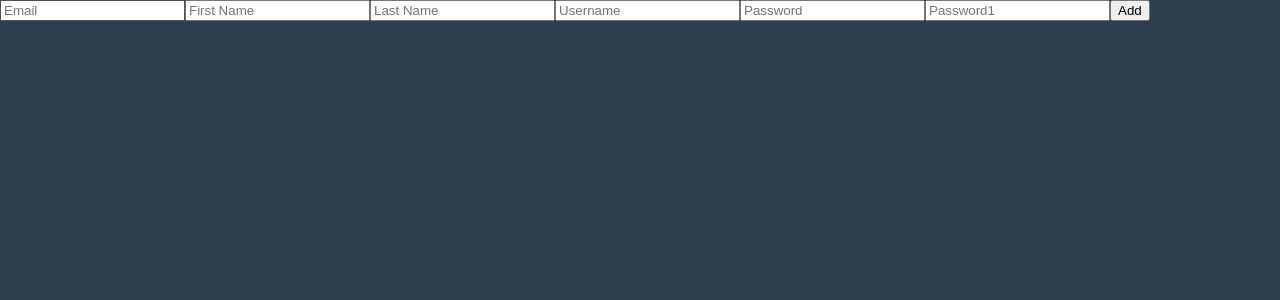
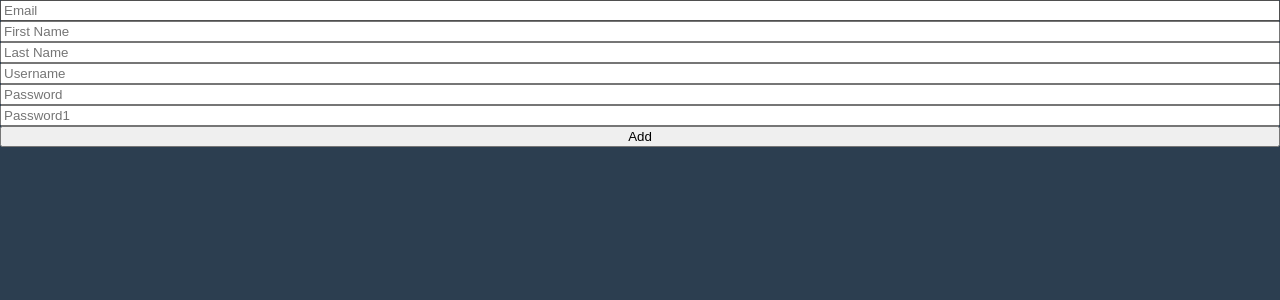
Before and after one commit to babooteng2/react-masterclass, a React (Create React App) app: page / in a window 1280 px wide. Shown: the top 300 px of the page. Built offline with nearby package versions, Linux system fonts and the light colour scheme.

Commit message:
#5.7 Form validation

```diff
--- a/src/TodoList.tsx
+++ b/src/TodoList.tsx
@@ -29,17 +29,54 @@ import { useForm } from "react-hook-form";
 } */
 
 function TodoList() {
-  const { register, watch } = useForm();
-  console.log(watch());
+  const { register, handleSubmit, formState } = useForm();
+  const onValid = (data: any) => {
+    //console.log(data);
+    console.log("send");
+  };
+  console.log("error ", formState.errors);
   return (
     <div>
-      <form>
-        <input {...register("email")} placeholder="Email" />
-        <input {...register("firstName")} placeholder="First Name" />
-        <input {...register("lastName")} placeholder="Last Name" />
-        <input {...register("username")} placeholder="Username" />
-        <input {...register("password")} placeholder="Password" />
-        <input {...register("password1")} placeholder="Password1" />
+      <form
+        style={{ display: "flex", flexDirection: "column" }}
+        onSubmit={handleSubmit(onValid)}
+      >
+        <input
+          {...register("email", {
+            required: true,
+            pattern: {
+              value: /^[A-Za-z0-9._%+-]+@naver.com$/,
+              message: "you should input **@**.com format",
+            },
+          })}
+          placeholder="Email"
+        />
+        <input
+          {...register("firstName", { required: true })}
+          placeholder="First Name"
+        />
+        <input
+          {...register("lastName", { required: true })}
+          placeholder="Last Name"
+        />
+        <input
+          {...register("username", { required: true, minLength: 10 })}
+          placeholder="Username"
+        />
+        <input
+          {...register("password", { required: true, minLength: 5 })}
+          placeholder="Password"
+        />
+        <input
+          {...register("password1", {
+            required: "Password is required",
+            minLength: {
+              value: 5,
+              message: "Your password is too short.",
+            },
+          })}
+          placeholder="Password1"
+        />
         <button>Add</button>
       </form>
     </div>
```
